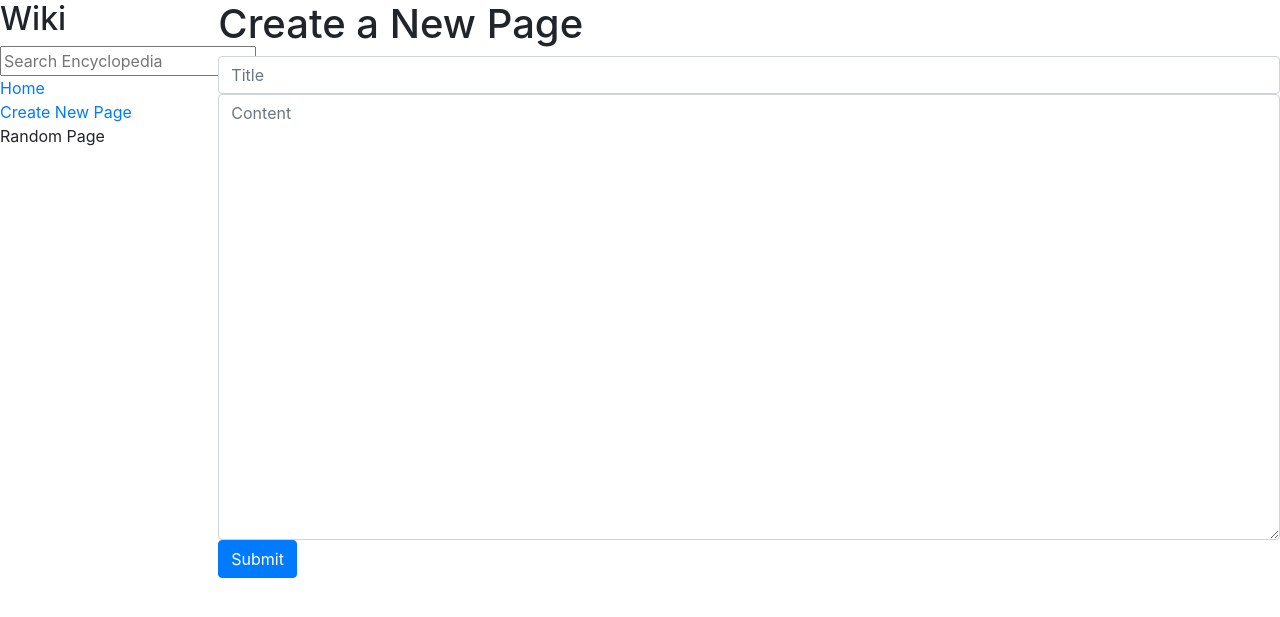
After one commit to LynxQuas/Encyclopedia, a Django app: page /newpage/ in a window 1280 px wide. The commit adds this page. Shown: the top 617 px of the page. Run offline with Django 3.2, Linux system fonts and the light colour scheme; some libraries are stand-ins or nearby versions.

```diff
--- a/encyclopedia/templates/encyclopedia/layout.html
+++ b/encyclopedia/templates/encyclopedia/layout.html
@@ -23,7 +23,7 @@
                 <a href="{% url 'index' %}">Home</a>
             </div>
             <div>
-                Create New Page
+                <a href="{% url 'newpage' %}"> Create New Page</a>
             </div>
             <div>
                 Random Page
--- /dev/null
+++ b/encyclopedia/templates/encyclopedia/newpage.html
@@ -0,0 +1,15 @@
+{% extends "encyclopedia/layout.html" %}
+
+{% block title %}
+Create New Page
+{% endblock %}
+
+{% block body %}
+<h1>Create a New Page</h1>
+<form action="{% url 'newpage' %}" , method="post" class="form-floating">
+    {% csrf_token %}
+    <input type="text" placeholder="Title" class="form-control" name="title">
+    <textarea name="content" class="form-control" cols="30" rows="18" placeholder="Content"></textarea>
+    <input type="submit" class="btn btn-primary">
+</form>
+{% endblock %}
--- a/encyclopedia/urls.py
+++ b/encyclopedia/urls.py
@@ -5,5 +5,6 @@ from . import views
 urlpatterns = [
     path("", views.index, name="index"),
     path("wiki/<str:title>/", views.entry_page, name="entry_page"),
-    path("search/", views.search, name="search")
+    path("search/", views.search, name="search"),
+    path("newpage/", views.newpage, name="newpage")
 ]
--- a/encyclopedia/views.py
+++ b/encyclopedia/views.py
@@ -53,3 +53,28 @@ def search(request):
                     "title": "something went wrong",
                     "message": "Page does not exist."
             })
+
+# New page
+def newpage(request):
+    if request.method == "POST":
+        title = request.POST.get("title", "")
+        content = request.POST.get("content", "")
+        if not title or not content:
+            return render(request, "encyclopedia/error.html", {
+                    "title": "something went wrong",
+                    "message": "Input is empty"
+            })
+        existing_entry = util.get_entry(title)
+        if existing_entry:
+            return render(request, "encyclopedia/error.html", {
+                    "title": "something went wrong",
+                    "message": "Page Already Exist."
+            })
+        else:
+            util.save_entry(title, content)
+            return render(request, "encyclopedia/entryPage.html", {
+                "title": title,
+                "content":markdowner.convert(util.get_entry(title))
+       })
+    else:
+         return render(request, "encyclopedia/newpage.html")
```
